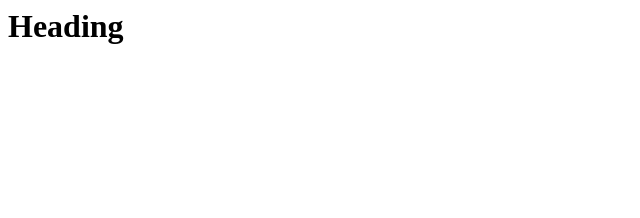
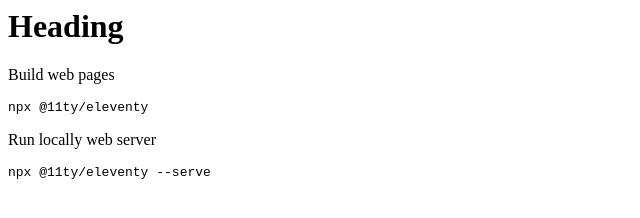
Before and after one commit to grahamd99/grazablog-cont, a website: page _site/README/index.html in a window 1280 px wide. Shown: the whole page, without its empty margins (0-640 px from the left). Drawn offline with Linux system fonts and the light colour scheme.

Commit message:
Update README

```diff
--- a/_site/README/index.html
+++ b/_site/README/index.html
@@ -1 +1,5 @@
 <h1>Heading</h1>
+<p>Build web pages</p>
+<p><code>npx @11ty/eleventy</code></p>
+<p>Run locally web server</p>
+<p><code>npx @11ty/eleventy --serve</code></p>
```
Also changed, not shown: .github/workflows/deploy.yml, README.md.
